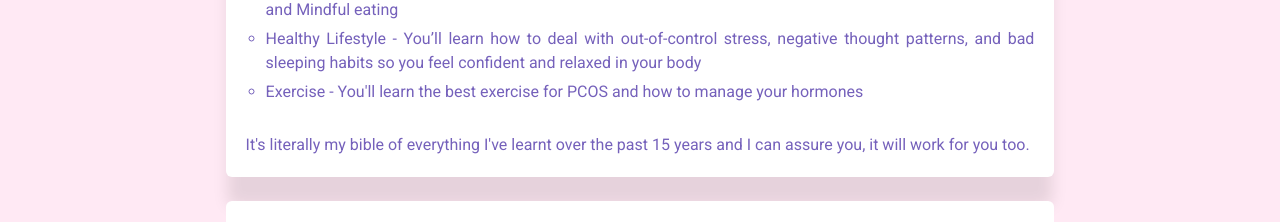
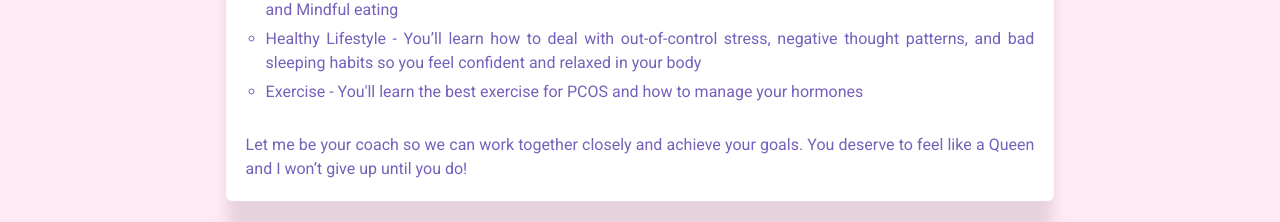
Before and after one commit to Fletch-7/pcos-launch, a React (Create React App) app: page /faq in a window 1280 px wide. Shown: the part 1414-1636 px from the top of the page. Built offline with nearby package versions, Linux system fonts and the light colour scheme.

Commit message:
respoinse-11

```diff
--- a/src/components/common/FAQ.js
+++ b/src/components/common/FAQ.js
@@ -61,7 +61,7 @@ class FAQ extends React.Component{
               <li>Exercise -  You'll learn the best exercise for PCOS and how to manage your hormones </li>
           </ul>
           <br/>
-            <p>It's literally my bible of everything I've learnt over the past 15 years and I can assure you, it will work for you too. </p>
+            <p>Let me be your coach so we can work together closely and achieve your goals. You deserve to feel like a Queen and I won’t give up until you do! </p>
         </div>
       </div>
 
```
